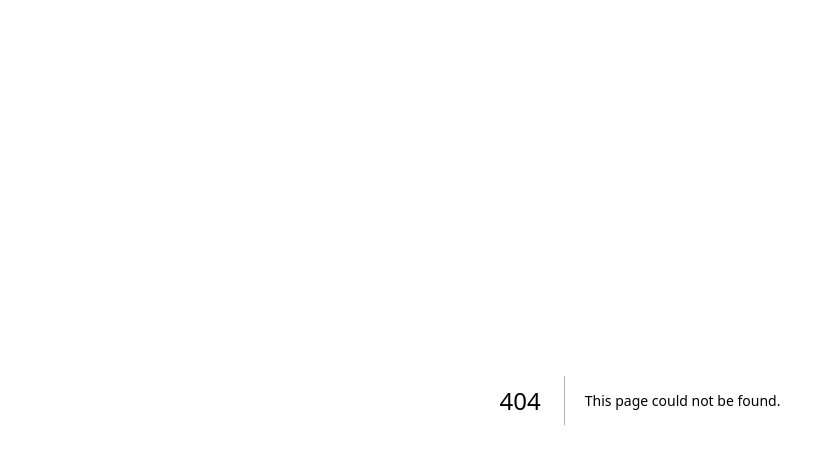
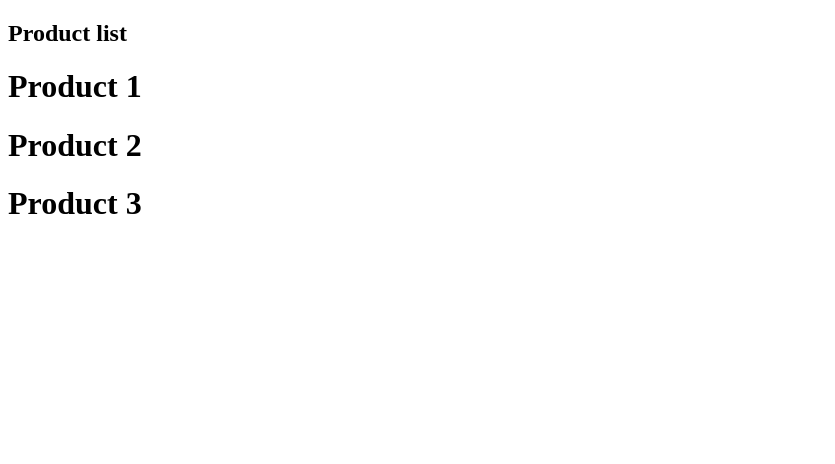
Before and after one commit to ranajitdasgithub/Nextjs-learning, a Next.js app in the folder my-app/: page /product in a window 1280 px wide. Before the commit this address had no page. Shown: the top 464 px of the page, without its empty margins (0-835 px from the left). Built offline with nearby package versions, Linux system fonts and the light colour scheme.

Commit message:
Add the dynamic route

```diff
--- /dev/null
+++ b/my-app/src/app/product/page.js
@@ -0,0 +1,10 @@
+export default function ProductList({params}) {
+    return (
+        <>
+            <h2>Product list {params.productId}</h2>
+            <h1>Product 1</h1>
+            <h1>Product 2</h1>
+            <h1>Product 3</h1>
+        </>
+    );
+}
```
Also changed, not shown: my-app/src/app/product/[productId]/page.js (added, +7 -0 lines).
